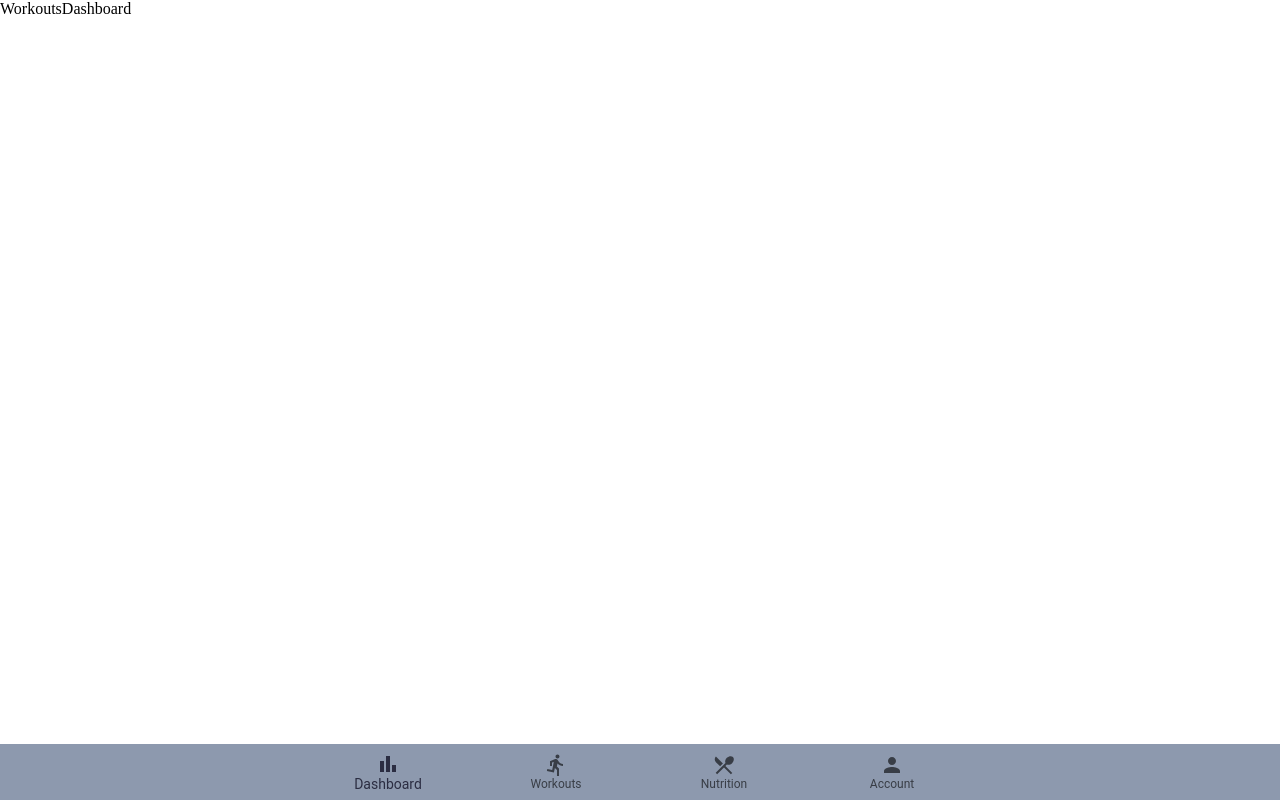
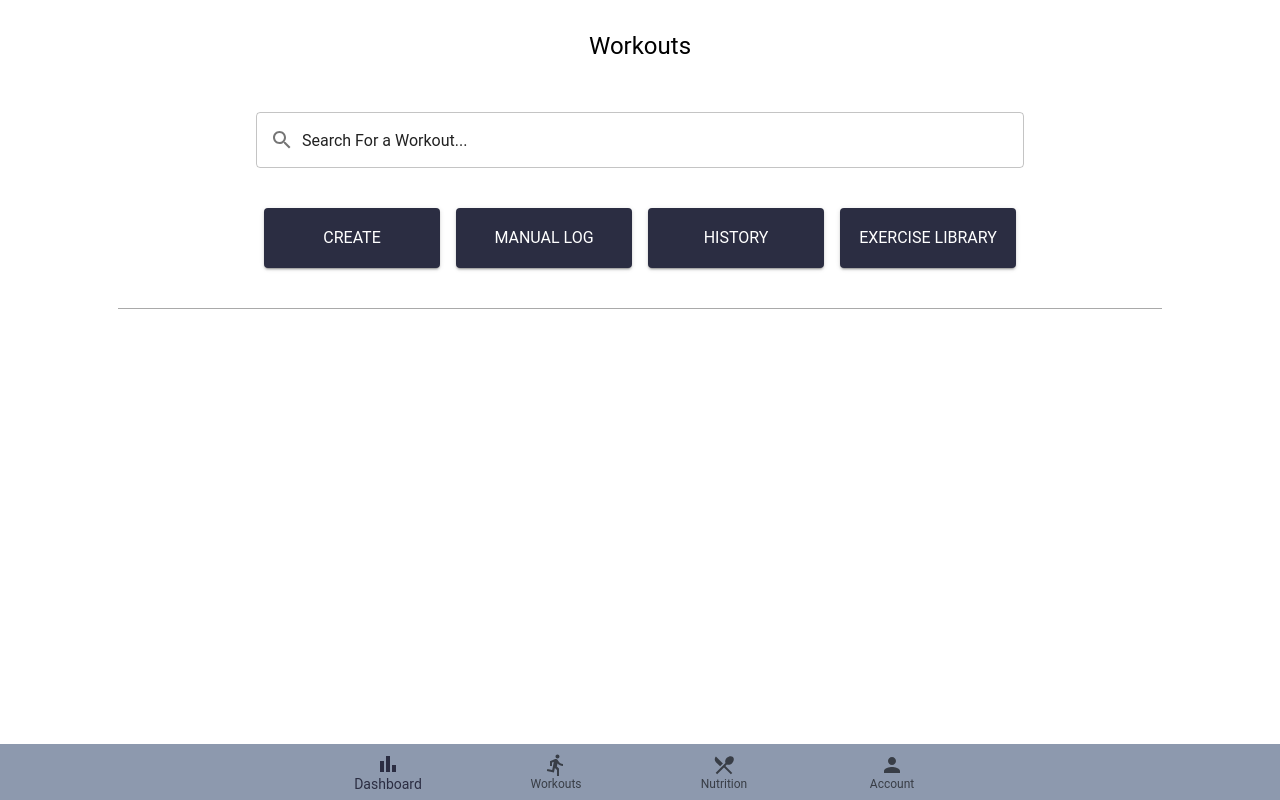
Before and after one commit to joshchyeonlee/EZFit, a React (Create React App) app: page /Workouts in a window 1280 px wide. Built offline with nearby package versions, Linux system fonts and the light colour scheme.

Commit message:
workout dashboard without workout entires + search bar

```diff
--- /dev/null
+++ b/src/components/utils/SearchBar.tsx
@@ -0,0 +1,22 @@
+import { Box, InputAdornment, TextField } from "@mui/material";
+import Search from "@mui/icons-material/Search";
+
+function SearchBar() {
+  return (
+    <TextField
+      id="outlined-search"
+      type="search"
+      defaultValue={"Search For a Workout..."}
+      InputProps={{
+        startAdornment: (
+          <InputAdornment position="start">
+            <Search />
+          </InputAdornment>
+        ),
+      }}
+      fullWidth
+    />
+  );
+}
+
+export default SearchBar;
--- a/src/components/workouts/WorkoutsDashboard.tsx
+++ b/src/components/workouts/WorkoutsDashboard.tsx
@@ -1,5 +1,47 @@
+import { Button, Box, Divider, Grid, Typography } from "@mui/material";
+import SearchBar from "../utils/SearchBar";
+
+const WorkoutMenuButton = ({ text }: { text: string }) => {
+  return (
+    <Box textAlign={"center"} width={"25%"} padding={"0px 8px"}>
+      <Button
+        variant="contained"
+        color="primary"
+        fullWidth
+        sx={{ minHeight: "60px" }}
+      >
+        <Typography color={"white"}>{text}</Typography>
+      </Button>
+    </Box>
+  );
+};
+
 function WorkoutsDashboard() {
-  return <div>WorkoutsDashboard</div>;
+  return (
+    <Grid display={"flex"} alignItems={"center"} flexDirection={"column"}>
+      <Box textAlign={"center"} padding={"30px"}>
+        <Typography variant="h5">Workouts</Typography>
+      </Box>
+      <Box textAlign={"center"} padding={"20px 200px"} width={"60%"}>
+        <SearchBar />
+      </Box>
+      <Box
+        display={"flex"}
+        justifyContent={"space-between"}
+        padding={"20px 50px"}
+        width={"60%"}
+      >
+        <WorkoutMenuButton text={"Create"} />
+        <WorkoutMenuButton text={"Manual Log"} />
+        <WorkoutMenuButton text={"History"} />
+        <WorkoutMenuButton text={"Exercise Library"} />
+      </Box>
+      <Divider
+        sx={{ width: "80%", borderColor: "darkgray", padding: "10px" }}
+      />
+      <Grid>{/* TODO: Workout Records */}</Grid>
+    </Grid>
+  );
 }
 
 export default WorkoutsDashboard;
```
